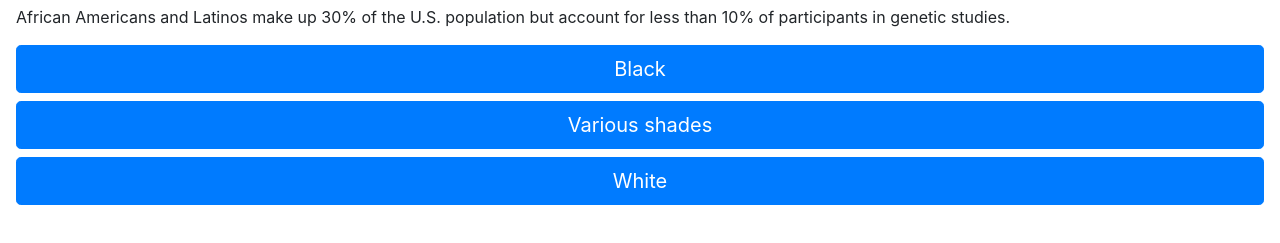
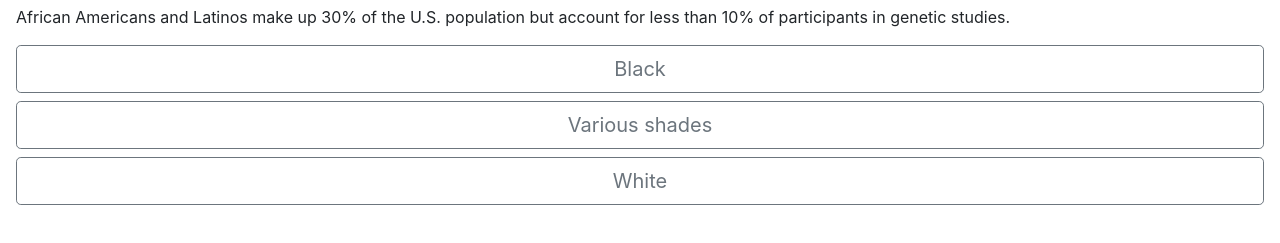
Before and after one commit to giorgia-nadizar/women-at-gecco, a plain HTML site: page question.html in a window 1280 px wide. Shown: the part 113-356 px from the top of the page. Drawn offline with nearby package versions, Linux system fonts and the light colour scheme.

Commit message:
Update question.html

```diff
--- a/question.html
+++ b/question.html
@@ -16,9 +16,9 @@
       <div>
         <h2>What’s your skin colour?</h2>
         <p>African Americans and Latinos make up 30% of the U.S. population but account for less than 10% of participants in genetic studies.</p>
-        <button type="button" class="btn btn-primary btn-lg btn-block">Black</button>
-        <button type="button" class="btn btn-primary btn-lg btn-block">Various shades</button>
-        <button type="button" class="btn btn-primary btn-lg btn-block">White</button>
+        <button type="button" class="btn btn-outline-secondary btn-lg btn-block">Black</button>
+        <button type="button" class="btn btn-outline-secondary btn-lg btn-block">Various shades</button>
+        <button type="button" class="btn btn-outline-secondary btn-lg btn-block">White</button>
       </div>
     </div>
 
```
